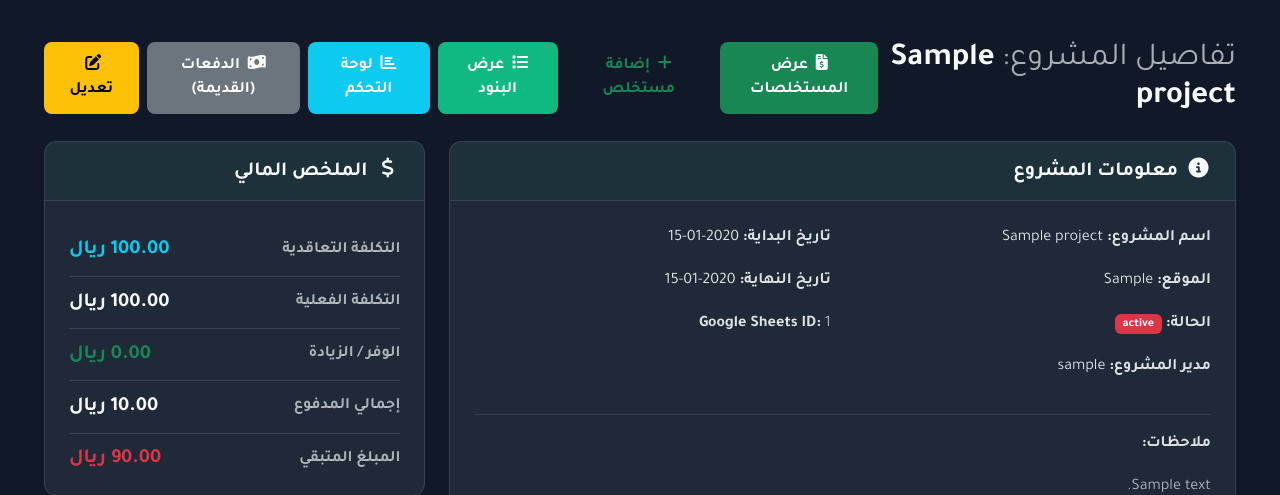
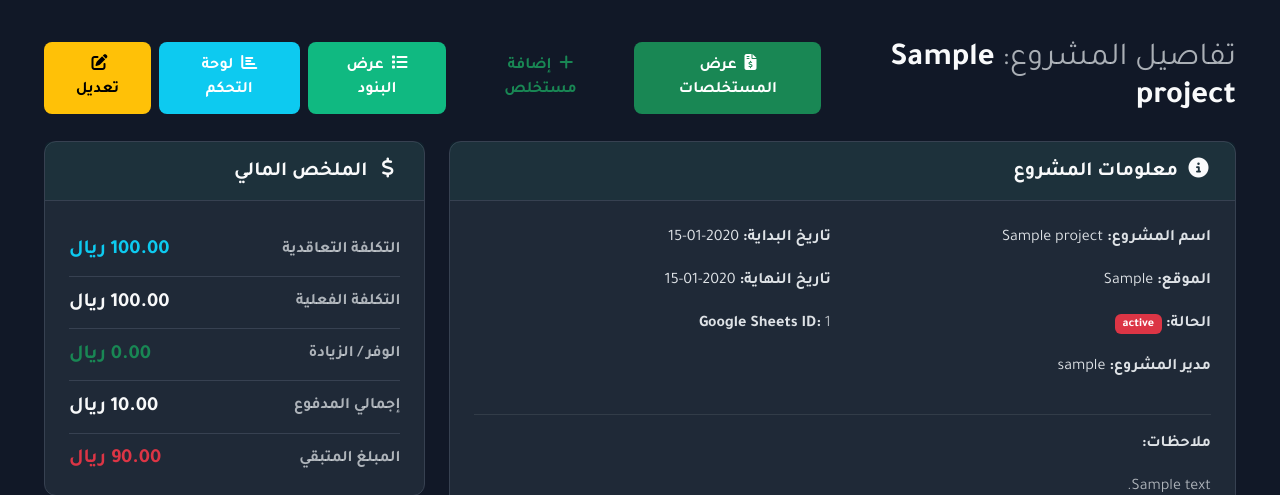
Before and after one commit to ahmedelsawy0003/SawaednaCostApp, a Flask app: page /projects/1 in a window 1280 px wide. Shown: the part 61-556 px from the top of the page. Run offline with Flask 3, Linux system fonts and the light colour scheme; a user stored in the database is signed in; tables that the repository leaves empty hold one stand-in row (values such as "Sample post").

Commit message:
contractors35

```diff
--- a/templates/projects/show.html
+++ b/templates/projects/show.html
@@ -23,9 +23,11 @@
         <a href="{{ url_for("project.project_dashboard", project_id=project.id) }}" class="btn btn-info text-white">
             <i class="fas fa-chart-bar me-1"></i> لوحة التحكم
         </a>
-        <a href="{{ url_for("payment.get_payments", project_id=project.id) }}" class="btn btn-secondary">
-            <i class="fas fa-money-bill-wave me-1"></i> الدفعات (القديمة)
-        </a>
+
+        {# --- START: تم حذف الزر القديم من هنا --- #}
+        {# تم حذف زر "الدفعات (القديمة)" لأنه لم يعد مستخدماً #}
+        {# --- END: تم حذف الزر القديم من هنا --- #}
+
         {% if current_user.role == 'admin' %}
         <a href="{{ url_for("project.edit_project", project_id=project.id) }}" class="btn btn-warning">
             <i class="fas fa-edit me-1"></i> تعديل
```
